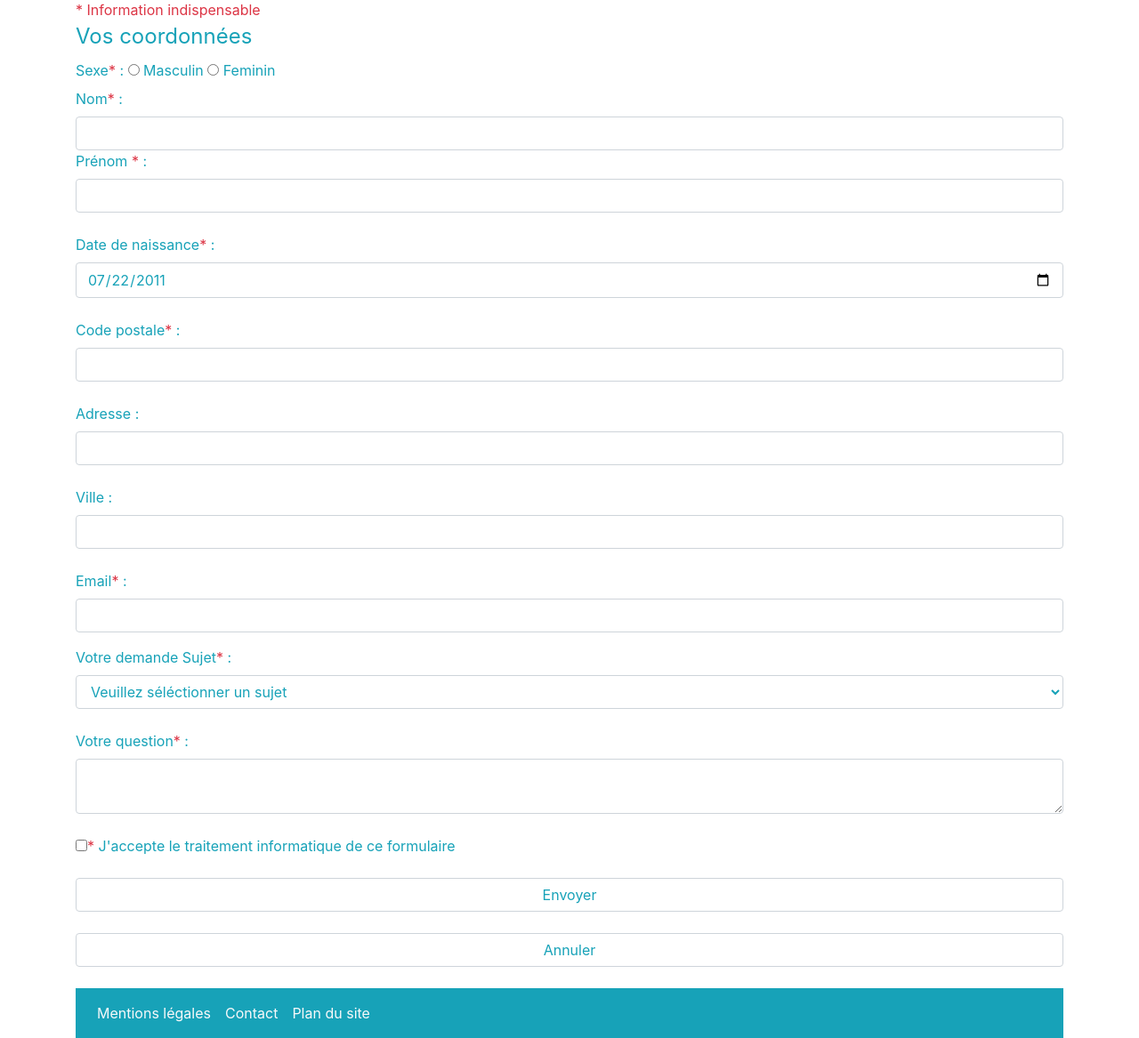
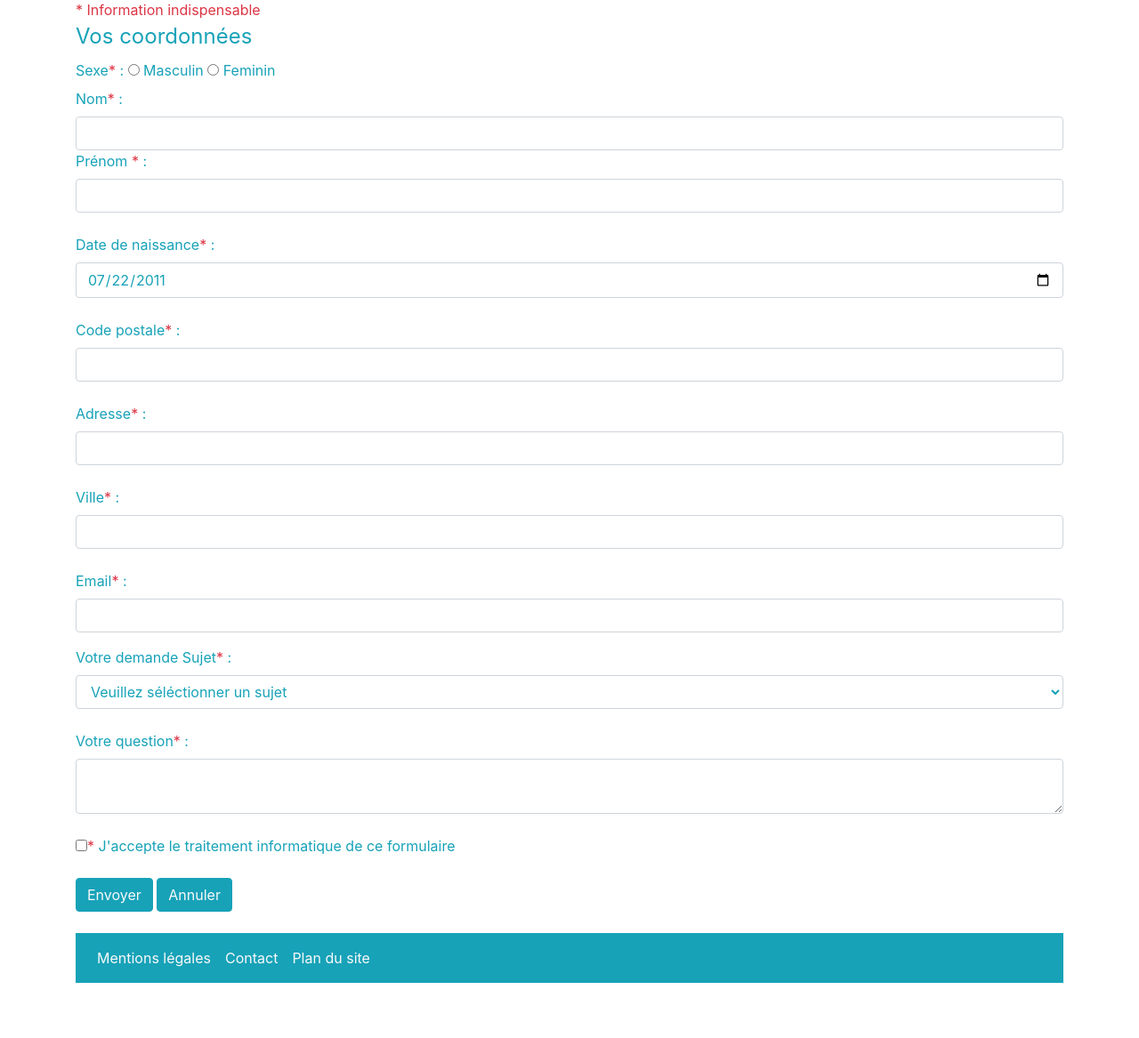
Before and after one commit to FlorianAfonso/Fil-rouge, a PHP site: page /contact.php in a window 1280 px wide. Shown: the part 825-1992 px from the top of the page at 89% size. After the commit the page ends 1930 px from the top, so only its background shows below. Run offline with PHP 8.4, Linux system fonts and the light colour scheme; some libraries are stand-ins or nearby versions.

Commit message:
ajout de commentaire explicatif sur le code , ajout du codage favicon

```diff
--- a/extrembike/page/bmc.php
+++ b/extrembike/page/bmc.php
@@ -1,7 +1,9 @@
+<!-- insertion du header -->
 <?php
 require "header.php";
 ?>
 
+<!-- mise en forme de la page e-commerce-->
 <div class="container d-flex text-center">
 
 <div class="card mr-2" style="width: 18rem;">
@@ -44,6 +46,7 @@ require "header.php";
 </div>
 
 <br>
+<!--Insertion du footer-->
 <?php
 require "footer.php";
 ?>
--- a/extrembike/page/contact.php
+++ b/extrembike/page/contact.php
@@ -29,10 +29,10 @@ require "header.php"
                     <label for="cp">Code postale<span class="text-danger">* </span>:</label>
                     <input type="text" id="cp" name="user_cp" class="form-control"> <br>
 
-                    <label for="adress">Adresse :</label>
+                    <label for="adress">Adresse<span class="text-danger">* </span>:</label></label>
                     <input type="text" id="adress" name="user_adress" class="form-control"> <br>
 
-                    <label for="ville">Ville :</label>
+                    <label for="ville">Ville<span class="text-danger">* </span>:</label></label>
                     <input type="text" id="ville" name="user_ville" class="form-control"> <br>
 
                     <label for="mail">Email<span class="text-danger">* </span>:</label>
@@ -60,10 +60,9 @@ require "header.php"
                 <input type="checkbox" name="couleur3" value="Vert"><span class="text-danger">* </span>J'accepte le
                 traitement informatique de ce formulaire
                 <br><br>
-                <input type="submit" value="Envoyer" class="form-control text-info">
-                <br>
-                <input type="reset" value="Annuler" class="form-control text-info">
-                <br>
+                <input type="submit" value="Envoyer" class="text-light btn btn-info">  <input type="reset" value="Annuler" class="text-light btn btn-info">
+
+                <br><br>
         </div>
         </form>
         <?php
--- a/extrembike/page/cube.php
+++ b/extrembike/page/cube.php
@@ -1,7 +1,9 @@
+<!-- insertion du header -->
 <?php
 require "header.php";
 ?>
 
+<!-- mise en forme de la page e-commerce-->
 <div class="container d-flex text-center">
 
 <div class="card mr-2" style="width: 18rem;">
@@ -85,6 +87,7 @@ require "header.php";
 </div>
 
 <br>
+<!--Insertion du footer-->
 <?php
 require "footer.php";
 ?>
--- a/extrembike/page/details.php
+++ b/extrembike/page/details.php
@@ -1,7 +1,9 @@
+<!-- Insertion du header et connexion a la BDD -->
 <?php
 require "header.php";
 require "connexion_bdd.php"
 ?>
+
 
 <?php
 $pro_id=$_GET["pro_id"];
--- a/extrembike/page/giant.php
+++ b/extrembike/page/giant.php
@@ -1,7 +1,9 @@
+<!-- insertion du header -->
 <?php
 require "header.php";
 ?>
 
+<!-- mise en forme de la page e-commerce-->
 <div class="container d-flex text-center mx-auto" style="width: 800px ;">
 
 <div class="card mr-2" style="width: 18rem;">
@@ -58,6 +60,7 @@ require "header.php";
 </div>
 
 <br>
+<!--Insertion du footer-->
 <?php
 require "footer.php";
 ?>
--- a/extrembike/page/header.php
+++ b/extrembike/page/header.php
@@ -6,10 +6,12 @@
     <meta http-equiv="X-UA-Compatible" content="IE=edge">
     <meta name="viewport" content="width=device-width, initial-scale=1.0">
     <link rel="stylesheet" href="https://maxcdn.bootstrapcdn.com/bootstrap/4.0.0/css/bootstrap.min.css" integrity="sha384-Gn5384xqQ1aoWXA+058RXPxPg6fy4IWvTNh0E263XmFcJlSAwiGgFAW/dAiS6JXm" crossorigin="anonymous">
+    <link rel="icon" type="image/png" sizes="16x16" href="vtt_photos/extrembike_logo.png"> <!-- Ajout du Favicon -->
     <title>Extrem'Bike</title>
 </head>
 <body>
 
+<!-- ajout de la photo d'accueil et de la navbar -->
 <div class="container">
 <img class="img-fluid img-responsive w-80" src="vtt_photos/accueil.png" alt="Image">
 <nav class="navbar navbar-expand-lg navbar-light bg-info">
@@ -32,11 +34,12 @@
       </li>
 
 
-      <?php if (isset($_SESSION["login"])) : ?>
+      <?php if (isset($_SESSION["login"])) : ?> <!-- Affichage de connection a la base de données en temp que client -->
 
 <a class="btn btn-info mr-1" href="profil.php"><i class="fas fa-portrait"></i> Profil</a>
 <a class="btn btn-info ml-1" href="deconnexion.php"><i class="fas fa-sign-out-alt"></i> Deconnexion</a>
 
+<!-- Boucle qui permet de crées un compte utilisateur enrigistré automatiquement a la base de données -->
 <?php else : ?>
   <div class="dropdown">
   <button class="btn btn-info dropdown-toggle" type="button" id="dropdownMenuButton" data-toggle="dropdown" aria-haspopup="true" aria-expanded="false">
@@ -51,7 +54,7 @@
     <div class="form-group">
       <label for="mdp" class="text-info">Mot de passe</label>
       <input type="password" class="form-control text-info <?php if (isset($_GET['emdp'])) { echo 'border border-danger' ; }?>" id="mdp" name="mdp" placeholder="password">
-      <?php if (isset($_GET['emdp'])) { echo '<span class=" text-danger"><center>Mot de passe erroné</center></span>' ; }?>
+      <?php if (isset($_GET['emdp'])) { echo '<span class=" text-danger"><center>Mot de passe erroné</center></span>' ; }?> <!-- msg d'info si erreur de mdp -->
     </div>
     <div class="form-group">
       <div class="form-check">
@@ -70,6 +73,8 @@
 </div>
  <?php endif ; ?>
 
+
+ <!-- Barre de recherche du site avec le bouton validation -->
     </ul>
     <form class="form-inline my-2 my-lg-0">
       <input class="form-control mx-sm-1" type="search" placeholder="J'ai besoin de..." aria-label="Search">
@@ -79,6 +84,7 @@
 </nav>
 </div>
 
+<!-- Logo du site Extrem'Bike-->
 <img src="vtt_photos/extrembike_logo.png" alt="extrembike" title="extrembike" width="300" height="180" class="rounded mx-auto d-block">
 
-<script src="https://kit.fontawesome.com/08f7104fd7.js" crossorigin="anonymous"></script>
+<script src="https://kit.fontawesome.com/08f7104fd7.js" crossorigin="anonymous"></script><!-- lien des icons du site -->
--- a/extrembike/page/ktm.php
+++ b/extrembike/page/ktm.php
@@ -1,7 +1,9 @@
+<!-- insertion du header -->
 <?php
 require "header.php";
 ?>
 
+<!-- mise en forme de la page e-commerce-->
 <div class="container d-flex text-center">
 
 <div class="card mr-2" style="width: 18rem;">
@@ -45,6 +47,7 @@ require "header.php";
 </div>
 
 <br>
+<!--Insertion du footer-->
 <?php
 require "footer.php";
 ?>
--- a/extrembike/page/scott.php
+++ b/extrembike/page/scott.php
@@ -1,7 +1,9 @@
+<!-- insertion du header -->
 <?php
 require "header.php";
 ?>
 
+<!-- mise en forme de la page e-commerce-->
 <div class="container d-flex text-center mx-auto" style="width: 800px ;">
 
 <div class="card mr-2" style="width: 18rem;">
@@ -66,6 +68,7 @@ require "header.php";
 </div>
 
 <br>
+<!--Insertion du footer-->
 <?php
 require "footer.php";
 ?>
```
Also changed, not shown: extrembike/page/liste.php (+8 -6 lines).
